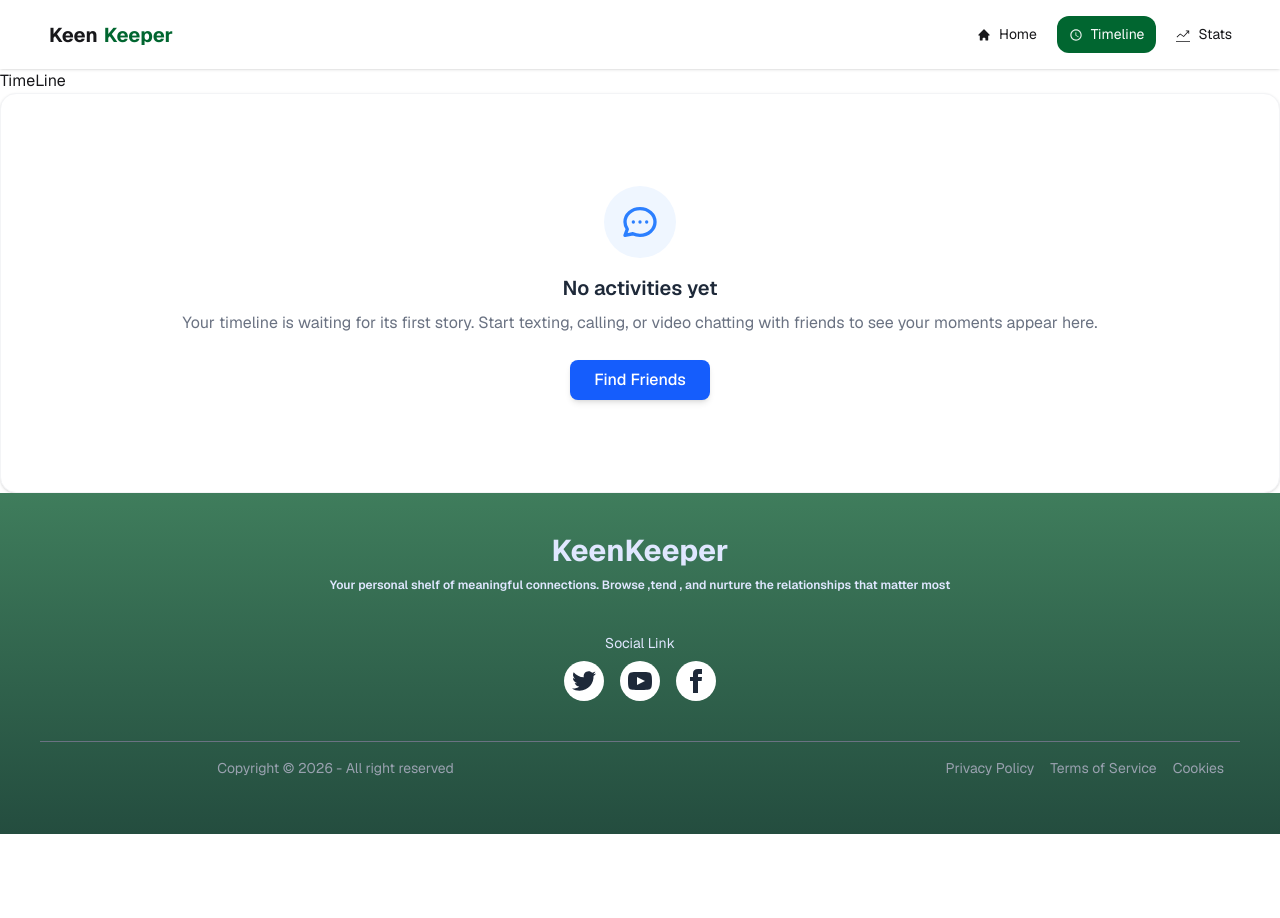
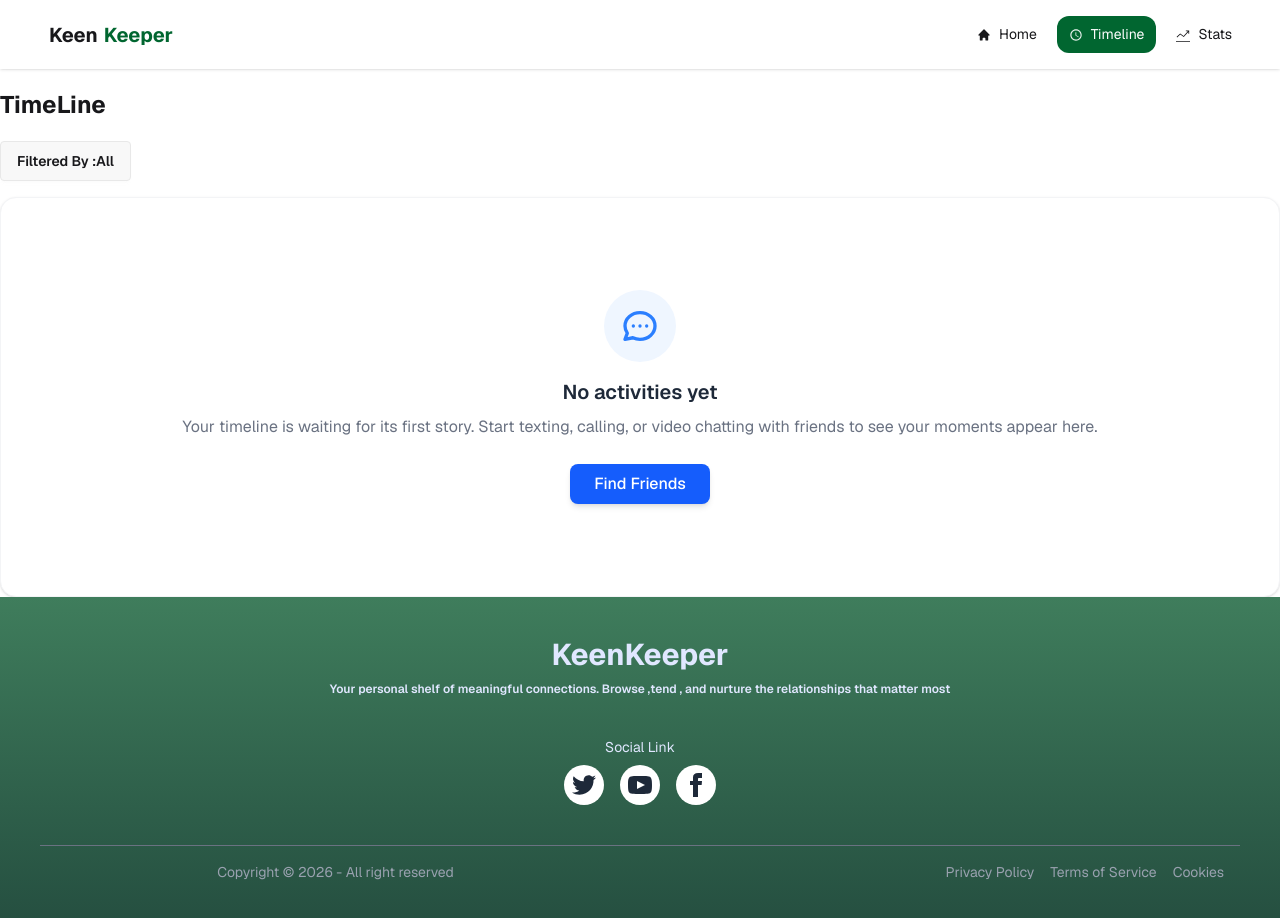
Before and after one commit to Abdhullah-Al-Maruf/keepkepper-asssignment-7, a React (Vite) app: page /timeline in a window 1280 px wide. Shown: the top 918 px of the page. Before the commit the page ends 834 px from the top, so only its background shows below. Built offline with nearby package versions, Linux system fonts and the light colour scheme.

Commit message:
added filterlogic

```diff
--- a/src/pages/TimeLine/Timeline.jsx
+++ b/src/pages/TimeLine/Timeline.jsx
@@ -1,4 +1,4 @@
-import React, { useContext } from 'react';
+import React, { useContext, useState } from 'react';
 import { HistoryContext } from '../../context/TimelineContext';
 import { GiEmptyMetalBucket } from 'react-icons/gi';
 import Emptytimeline from '../../component/ui/Emptytimeline';
@@ -6,17 +6,51 @@ import Emptytimeline from '../../component/ui/Emptytimeline';
 const Timeline = () => {
     const { personData } = useContext(HistoryContext);
 
+    //  filter state
+    const [filter, setFilter] = useState("All");
 
+    // filter logic
+    const filteredData =
+        filter === "All"
+            ? personData
+            : personData.filter(person => person.type === filter);
 
     return (
         <>
-            <h2>TimeLine</h2>
+            <div className='w-[90%] md:container mx-auto'>
+                <div>
+                    <h2 className='text-2xl font-bold mt-5 mb-5'>TimeLine</h2>
+                    {/* filter ui */}
+                    <button
+                        className="btn mb-4"
+                        popoverTarget="popover-filter"
+                        style={{ anchorName: "--anchor-filter" }}
+                    >
+                        Filtered By :{filter}
+                    </button>
 
+                    <ul
+                        className="dropdown menu w-52 rounded-box bg-base-100 shadow-sm"
+                        popover="auto"
+                        id="popover-filter"
+                        style={{ positionAnchor: "--anchor-filter" }}
+                    >
+                        <li><a onClick={() => setFilter("All")}>All</a></li>
+                        <li><a onClick={() => setFilter("Call")}>Call</a></li>
+                        <li><a onClick={() => setFilter("Text")}>Text</a></li>
+                        <li><a onClick={() => setFilter("Video")}>Video</a></li>
+                    </ul>
+                </div>
+
+                {/* Timeline content */}
                 {
-                personData.length === 0 ?<Emptytimeline/> : <div>
+                    personData.length === 0 ? <Emptytimeline /> : <div>
                         {
-                        personData.map((person, ind) => <div className='container mx-auto flex  gap-5 shadow-md border border-gray-200 mt-5 mb-5 p-5'
-                            key={ind}>
+                            filteredData.map((person, ind) => (
+                                <div
+                                    className='container mx-auto flex gap-5 shadow-md border border-gray-200 mt-5 mb-5 p-5'
+                                    key={ind}
+                                >
                                     <div className='text-3xl'>
                                         {
                                             `  ${person.type === 'Call' ? "📞" :
@@ -24,10 +58,12 @@ const Timeline = () => {
                                             }`
                                         }
                                     </div>
+
                                     <div>
                                         <h2 className='text-gray-500'>
                                             <span className='font-bold text-black'>{person.type}</span> with {person.friendData.name}
                                         </h2>
+
                                         <h2>
                                             {new Date().toLocaleString("en-US", {
                                                 day: "numeric",
@@ -38,16 +74,15 @@ const Timeline = () => {
                                             })}
                                         </h2>
                                     </div>
-
-                        </div>)
+                                </div>
+                            ))
                         }
                     </div>
-
                 }
 
+            </div>
 
         </>
-
     );
 };
 
```
Lines whose indentation alone changed are shown as unchanged.
